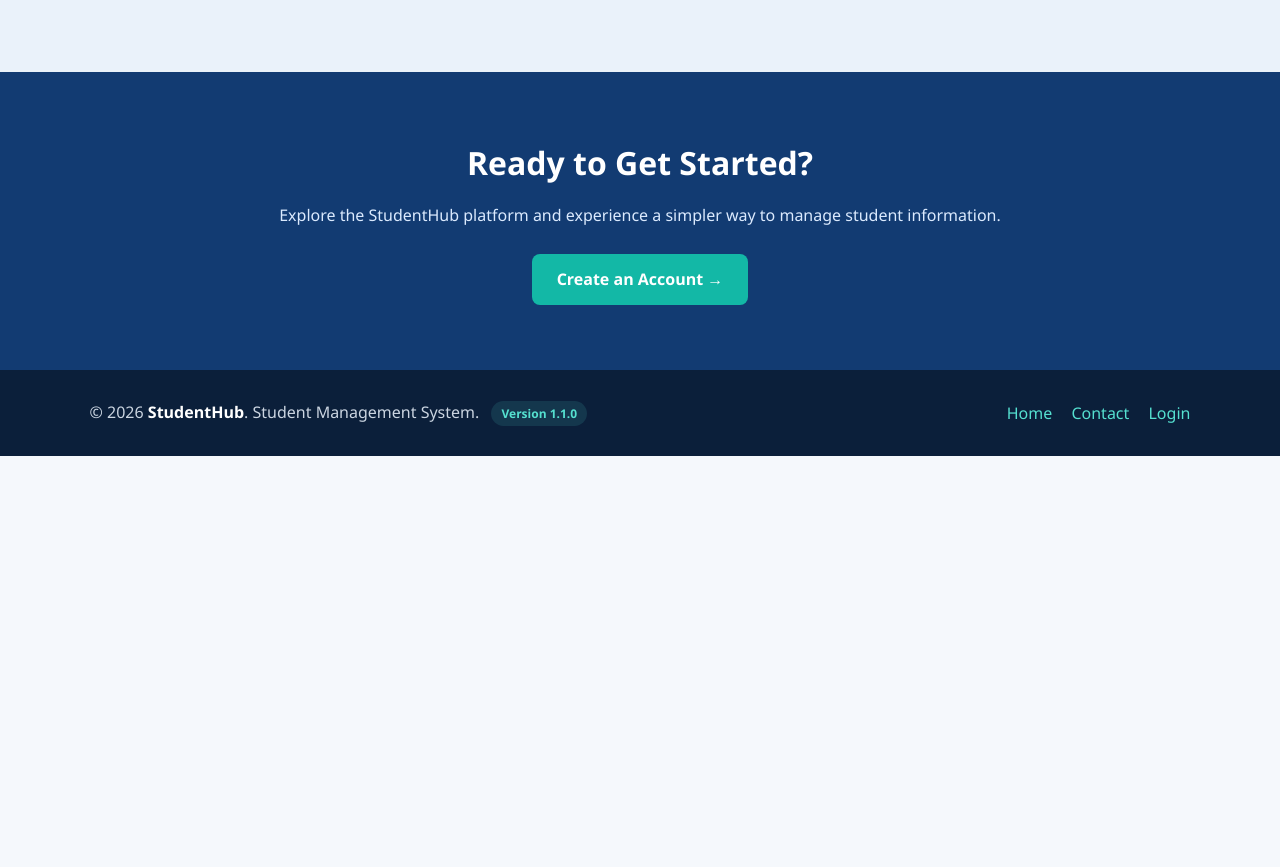
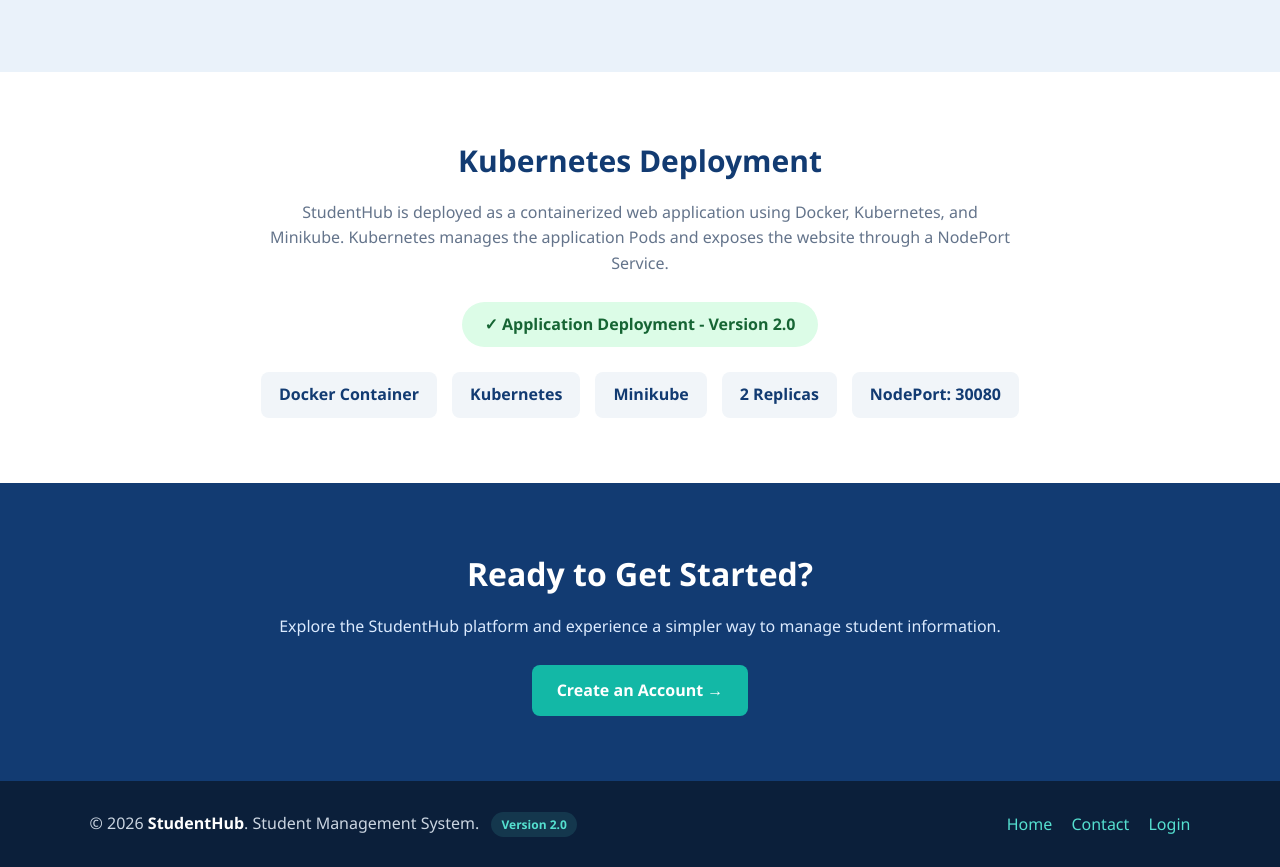
Before and after one commit to MGFrancois123/Student-Management-System, a website: page index.html in a window 1280 px wide. Shown: the part 1908-2775 px from the top of the page. Before the commit the page ends 2364 px from the top, so only its background shows below. Drawn offline with Linux system fonts and the light colour scheme.

Commit message:
Update StudentHub homepage to version 2.0

```diff
--- a/index.html
+++ b/index.html
@@ -20,7 +20,6 @@
             line-height: 1.6;
         }
 
-        /* NAVIGATION */
         header {
             background: #ffffff;
             padding: 18px 7%;
@@ -71,7 +70,6 @@
             background: #0ea5a4;
         }
 
-        /* HERO SECTION */
         .hero {
             padding: 85px 7%;
             background: linear-gradient(120deg, #102f59, #155b82);
@@ -150,7 +148,6 @@
             color: #123b72;
         }
 
-        /* HERO CARD */
         .hero-card {
             background: white;
             color: #172554;
@@ -188,7 +185,6 @@
             color: #64748b;
         }
 
-        /* GENERAL SECTION */
         .section {
             padding: 75px 7%;
         }
@@ -210,7 +206,6 @@
             margin: auto;
         }
 
-        /* FEATURES */
         .features {
             display: grid;
             grid-template-columns: repeat(3, 1fr);
@@ -254,7 +249,6 @@
             font-size: 14px;
         }
 
-        /* ABOUT SECTION */
         .about {
             background: #eaf2fa;
             display: flex;
@@ -316,7 +310,49 @@
             color: #dbeafe;
         }
 
-        /* CTA */
+        .deployment {
+            padding: 65px 7%;
+            background: #ffffff;
+            text-align: center;
+        }
+
+        .deployment h2 {
+            color: #123b72;
+            font-size: 30px;
+            margin-bottom: 15px;
+        }
+
+        .deployment p {
+            color: #64748b;
+            max-width: 750px;
+            margin: 0 auto 25px;
+        }
+
+        .deployment-status {
+            display: inline-block;
+            background: #dcfce7;
+            color: #166534;
+            padding: 10px 22px;
+            border-radius: 25px;
+            font-weight: 700;
+        }
+
+        .deployment-details {
+            display: flex;
+            justify-content: center;
+            flex-wrap: wrap;
+            gap: 15px;
+            margin-top: 25px;
+        }
+
+        .deployment-details span {
+            background: #f1f5f9;
+            color: #123b72;
+            padding: 10px 18px;
+            border-radius: 8px;
+            font-weight: 600;
+        }
+
         .cta {
             text-align: center;
             padding: 65px 7%;
@@ -334,7 +370,6 @@
             margin-bottom: 25px;
         }
 
-        /* FOOTER */
         footer {
             background: #0b1f3a;
             color: #cbd5e1;
@@ -367,7 +402,6 @@
             margin-left: 8px;
         }
 
-        /* RESPONSIVE DESIGN */
         @media (max-width: 900px) {
             .hero {
                 flex-direction: column;
@@ -409,7 +443,8 @@
 
             .section-heading h2,
             .about-content h2,
-            .cta h2 {
+            .cta h2,
+            .deployment h2 {
                 font-size: 26px;
             }
 
@@ -431,6 +466,7 @@
             <a href="index.html">Home</a>
             <a href="#features">Features</a>
             <a href="#about">About</a>
+            <a href="#deployment">Deployment</a>
             <a href="contact.html">Contact</a>
             <a href="login.html" class="nav-btn">Login</a>
         </nav>
@@ -605,6 +641,30 @@
 
     </section>
 
+    <!-- KUBERNETES DEPLOYMENT SECTION -->
+    <section class="deployment" id="deployment">
+        <h2>Kubernetes Deployment</h2>
+
+        <p>
+            StudentHub is deployed as a containerized web application
+            using Docker, Kubernetes, and Minikube.
+            Kubernetes manages the application Pods and exposes the
+            website through a NodePort Service.
+        </p>
+
+        <div class="deployment-status">
+            ✓ Application Deployment - Version 2.0
+        </div>
+
+        <div class="deployment-details">
+            <span>Docker Container</span>
+            <span>Kubernetes</span>
+            <span>Minikube</span>
+            <span>2 Replicas</span>
+            <span>NodePort: 30080</span>
+        </div>
+    </section>
+
     <!-- CALL TO ACTION -->
     <section class="cta">
         <h2>Ready to Get Started?</h2>
@@ -624,7 +684,7 @@
         <p>
             © 2026 <strong>StudentHub</strong>.
             Student Management System.
-            <span class="version">Version 1.1.0</span>
+            <span class="version">Version 2.0</span>
         </p>
 
         <div>
```
